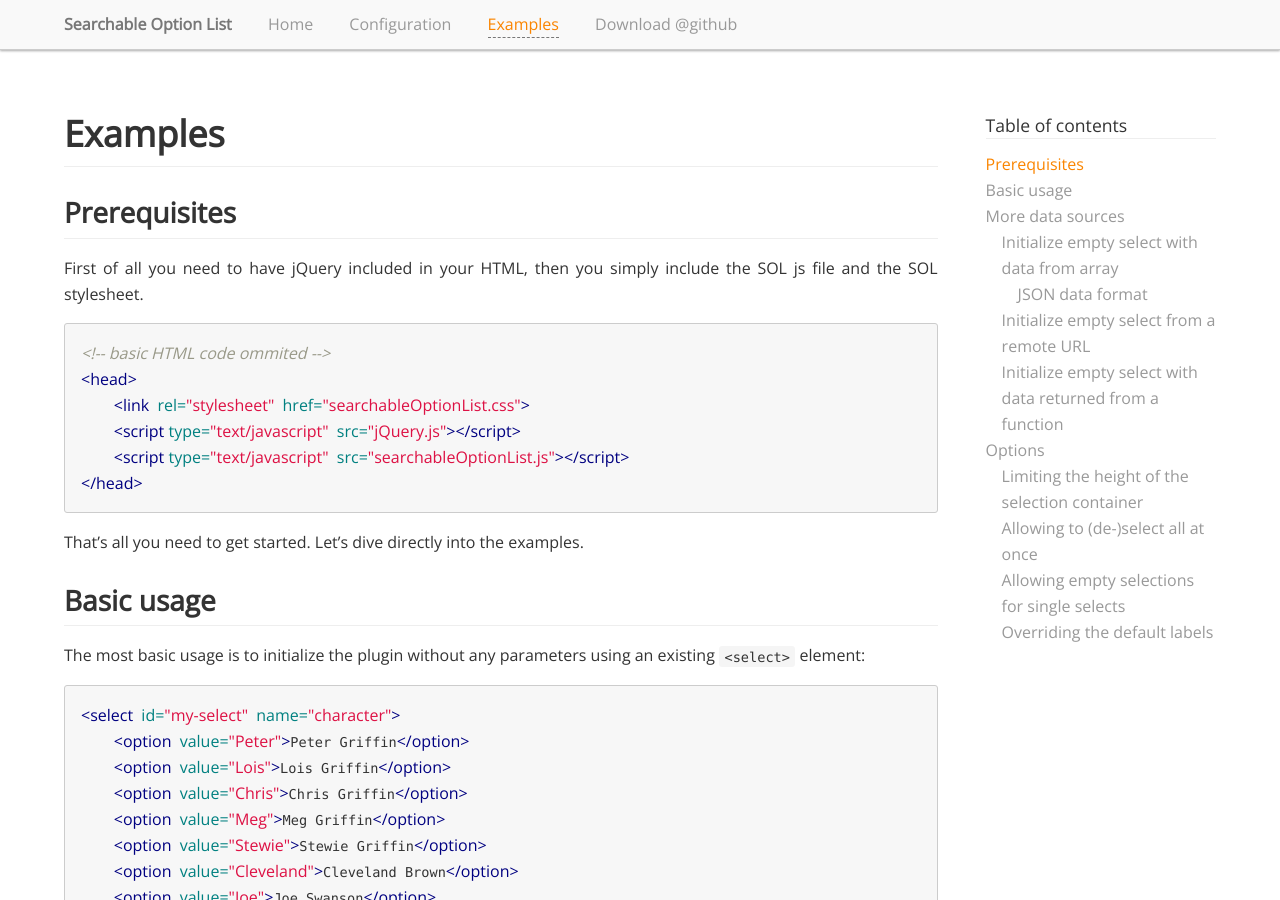
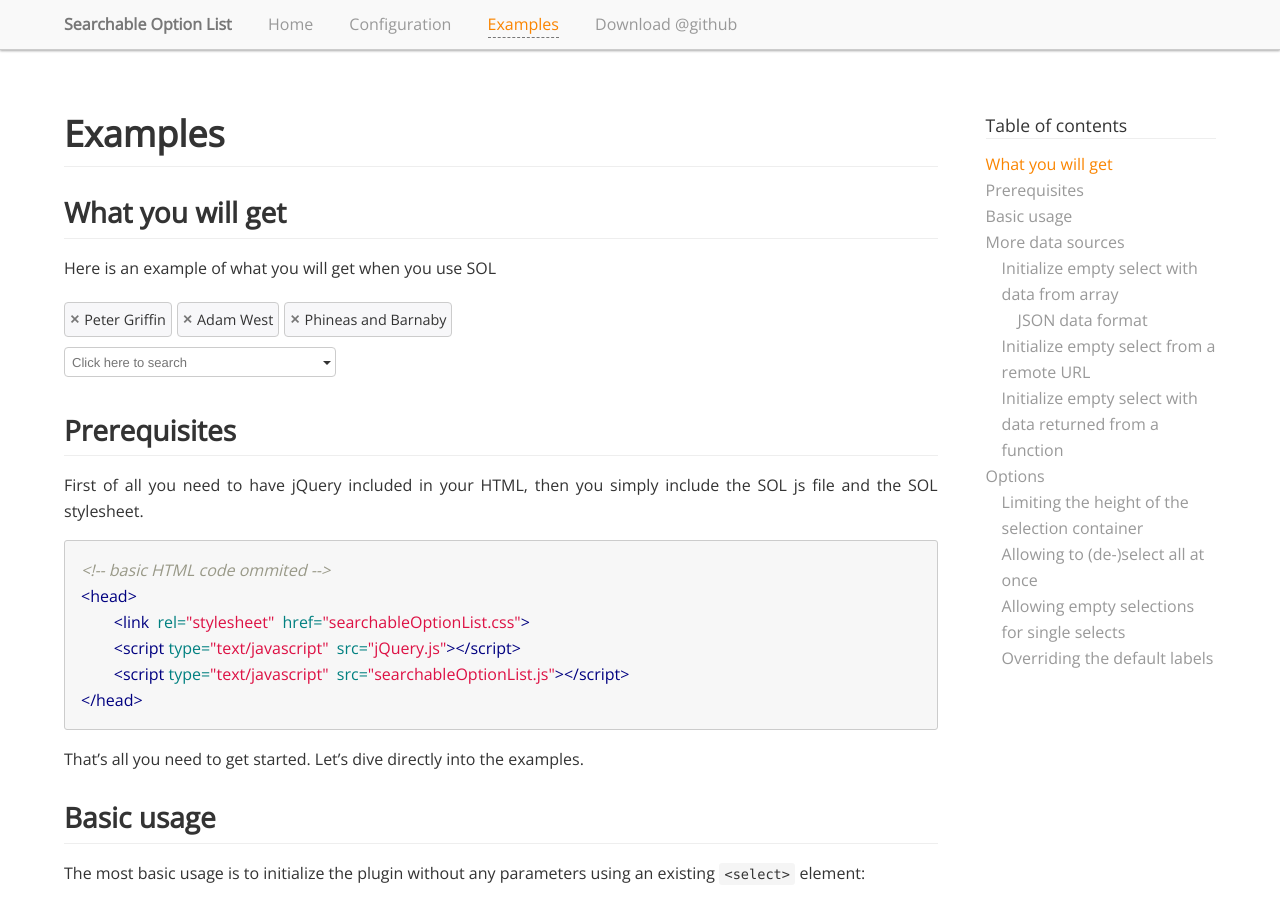
Before and after one commit to pbauerochse/searchable-option-list, a Jekyll site: the page built from examples.md, in a window 1280 px wide and 900 px high. Built offline with Jekyll 4.4.1, drawn with Linux system fonts in a browser that asks for light colours; nearby versions of some CDN libraries; Markdown is read by kramdown in place of the engine named in the settings.

Commit message:
adding show-off example

```diff
--- a/examples.md
+++ b/examples.md
@@ -7,6 +7,49 @@ tabId:  examples
 
 Examples
 ========
+
+## What you will get
+
+Here is an example of what you will get when you use SOL
+
+<select id="demonstration" name="character0" style="width: 250px" multiple="multiple">
+    <optgroup label="The Griffins">
+        <option value="Peter" selected>Peter Griffin</option>
+        <option value="Lois">Lois Griffin</option>
+        <option value="Chris">Chris Griffin</option>
+        <option value="Meg">Meg Griffin</option>
+        <option value="Stewie">Stewie Griffin</option>
+    </optgroup>
+    <optgroup label="Peter's Friends">
+        <option value="Cleveland">Cleveland Brown</option>
+        <option value="Joe">Joe Swanson</option>
+        <option value="Quagmire">Glenn Quagmire</option>
+    </optgroup>
+    <option value="Evil Monkey">Evil Monkey</option>
+    <option value="Herbert">John Herbert</option>
+    <option value="Adam" selected>Adam West</option>
+    <option value="Buzz Killington">Buzz Killington</option>
+    <option value="Tricia">Tricia Takanawa</option>
+    <option value="Tom">Tom Tucker</option>
+    <option value="Jake">Jake Tucker</option>
+    <option value="Diane">Diane Simmons</option>
+    <option value="Ollie">Ollie Williams</option>
+    <option value="Dr Hartmann">Dr. Elmer Hartmann</option>
+    <option value="Barbara">Barbara Pewterschmidt</option>
+    <option value="Carter">Carter Pewterschmidt</option>
+    <option value="Neil">Neil Goldmann</option>
+    <option value="Mort">Mort Goldmann</option>
+    <option value="Muriel">Muriel Goldmann</option>
+    <option value="Consuela">Consuela</option>
+    <option value="Jillian">Jillian Russel</option>
+    <option value="Phineas and Barnaby" selected>Phineas and Barnaby</option>
+    <option value="Vern and Johnny">Vern and Johnny</option>
+    <option value="Ernie">Ernie The Giant Chicken</option>
+    <option value="Bruce">Bruce</option>
+    <option value="Jeffrey">Jeffrey</option>
+    <option value="Carl">Carl</option>
+</select>
+
 
 ## Prerequisites
 First of all you need to have jQuery included in your HTML, then you simply include the SOL js file and the SOL stylesheet.
```
Also changed, not shown: other parts of examples.md (+2 -0 lines), js/searchableOptionList.min.js.
